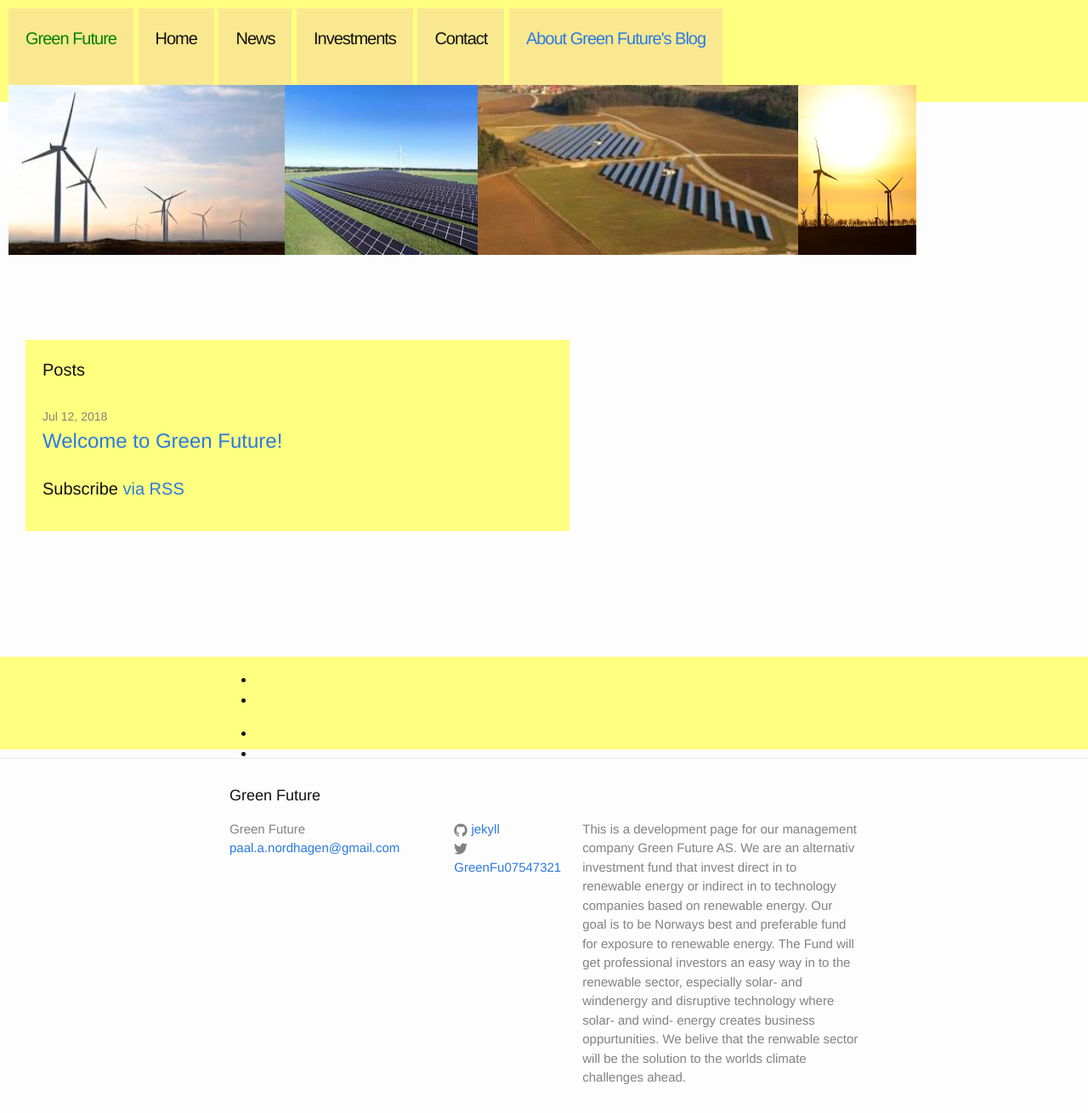
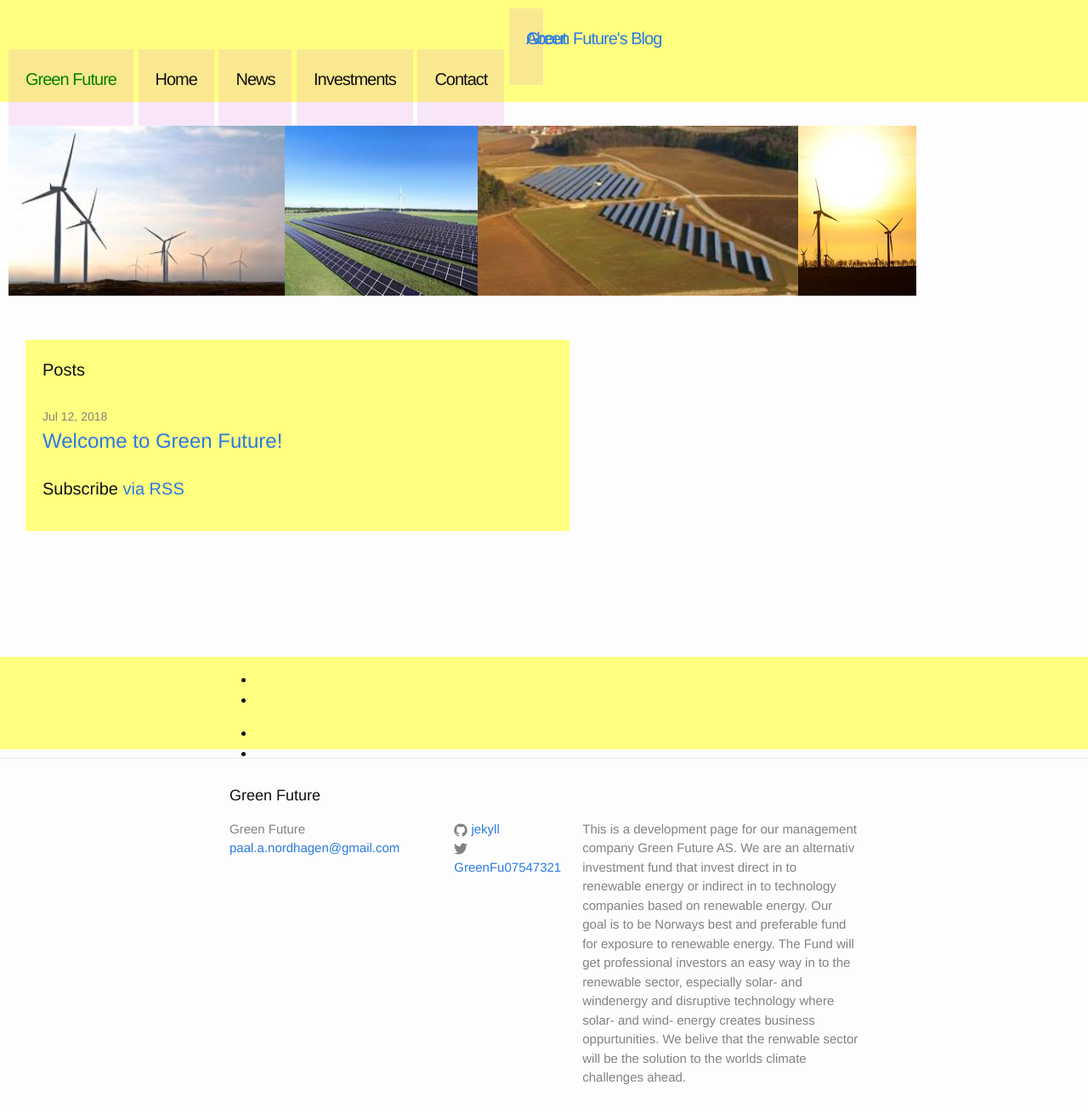
Before and after one commit to Paal-August/Paal-August.github.io, a Jekyll site: the page built from index.html, in a window 1280 px wide and 1310 px high. Shown: the whole window at 85% size. Built offline with Jekyll 4.4.1, drawn with Linux system fonts in a browser that asks for light colours.

Commit message:
Update _layout.scss

```diff
--- a/_sass/_layout.scss
+++ b/_sass/_layout.scss
@@ -131,6 +131,8 @@
 
 /*.site-nav {*/
     .page-link {
+        font-size: 20px;
+        position:absolute;
         font-size: 20px;
        /*  height:50px;
         letter-spacing: -1px;
```
